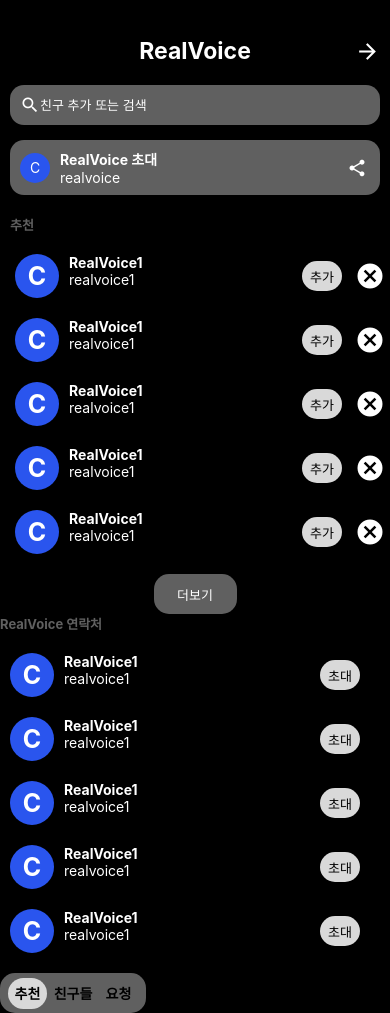
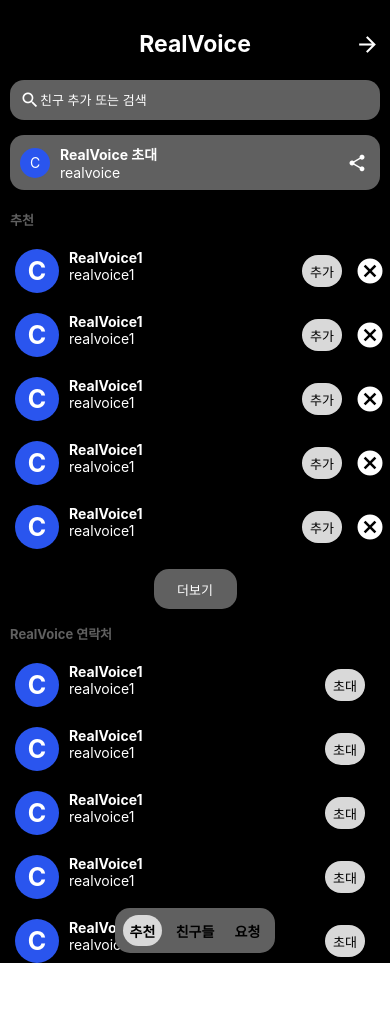
Before and after one commit to dudcks5477/RealVoice, a React Native app: screen /AddFriends in a window 390 px wide. After the commit the page ends 963 px from the top, so only its background shows below. Built offline with nearby package versions, Linux system fonts and the light colour scheme.

Commit message:
Immobilize footer

```diff
--- a/src/screens/RequiredScreen.js
+++ b/src/screens/RequiredScreen.js
@@ -1,5 +1,11 @@
 import React from 'react';
-import {View, Text, TouchableOpacity, TextInput} from 'react-native';
+import {
+  View,
+  Text,
+  TouchableOpacity,
+  TextInput,
+  ScrollView,
+} from 'react-native';
 import Common from '../styles/common';
 import Icon from 'react-native-vector-icons/MaterialIcons';
 import {useNavigation} from '@react-navigation/native';
@@ -46,6 +52,7 @@ const AddFriendsScreen = () => {
           <Icon name="arrow-forward" style={addFriendsScreenStyle.icon} />
         </TouchableOpacity>
       </View>
+      <ScrollView styles={{flex: 1}}>
         <View style={addFriendsScreenStyle.search}>
           <View style={addFriendsScreenStyle.searchContainer}>
             <Icon name="search" style={addFriendsScreenStyle.searchIcon} />
@@ -94,7 +101,7 @@ const AddFriendsScreen = () => {
             </View>
           </View>
         </View>
-
+      </ScrollView>
       <View style={addFriendsScreenStyle.recommand}>
         <View style={addFriendsScreenStyle.selectFooter}>
           <TouchableOpacity
--- a/src/styles/AddFriendsScreenStyle.js
+++ b/src/styles/AddFriendsScreenStyle.js
@@ -1,8 +1,13 @@
-import {StyleSheet} from 'react-native';
+import {StyleSheet, Dimensions} from 'react-native';
+
+const windowWidth = Dimensions.get('window').width;
 
 const addFriendsScreenStyle = StyleSheet.create({
   header: {
-    marginTop: 37,
+    marginTop: 30,
+    zIndex: 1,
+    width: '100%',
+    position: 'absolute',
     flexDirection: 'row',
     alignItems: 'center',
     justifyContent: 'space-between',
@@ -26,6 +31,7 @@ const addFriendsScreenStyle = StyleSheet.create({
   search: {
     justifyContent: 'center',
     alignItems: 'center',
+    marginTop: 60,
   },
   searchContainer: {
     width: 370,
@@ -44,6 +50,11 @@ const addFriendsScreenStyle = StyleSheet.create({
   searchInput: {
     color: '#fff',
     fontSize: 13,
+  },
+  contact: {
+    justifyContent: 'center',
+    alignItems: 'center',
+    marginTop: 75,
   },
   share: {
     justifyContent: 'center',
@@ -121,6 +132,7 @@ const addFriendsScreenStyle = StyleSheet.create({
     alignItems: 'center',
     borderRadius: 16,
     width: 40,
+    height: 32,
   },
   addText: {
     color: '#000',
@@ -142,6 +154,8 @@ const addFriendsScreenStyle = StyleSheet.create({
     justifyContent: 'center',
     alignItems: 'center',
     borderRadius: 15,
+    position: 'absolute',
+    bottom: -60,
   },
   invitedFriend: {
     backgroundColor: '#d9d9d9',
@@ -149,19 +163,21 @@ const addFriendsScreenStyle = StyleSheet.create({
     alignItems: 'center',
     borderRadius: 16,
     width: 40,
-    height: 30,
+    height: 32,
     marginRight: 20,
   },
   selectFooter: {
-    marginTop: 20,
-    width: 146,
-    height: 40,
+    width: 160,
+    height: 45,
     padding: 8,
     borderRadius: 15,
+    bottom: 10,
+    left: (windowWidth - 160) / 2,
     backgroundColor: '#606060',
     justifyContent: 'space-between',
     alignItems: 'center',
     flexDirection: 'row',
+    position: 'absolute',
   },
   textRecommandContainer: {
     width: 39,
```
Also changed, not shown: src/screens/FrinedsScreen.js (deleted, +0 -12 lines). Lines whose indentation alone changed are shown as unchanged.
